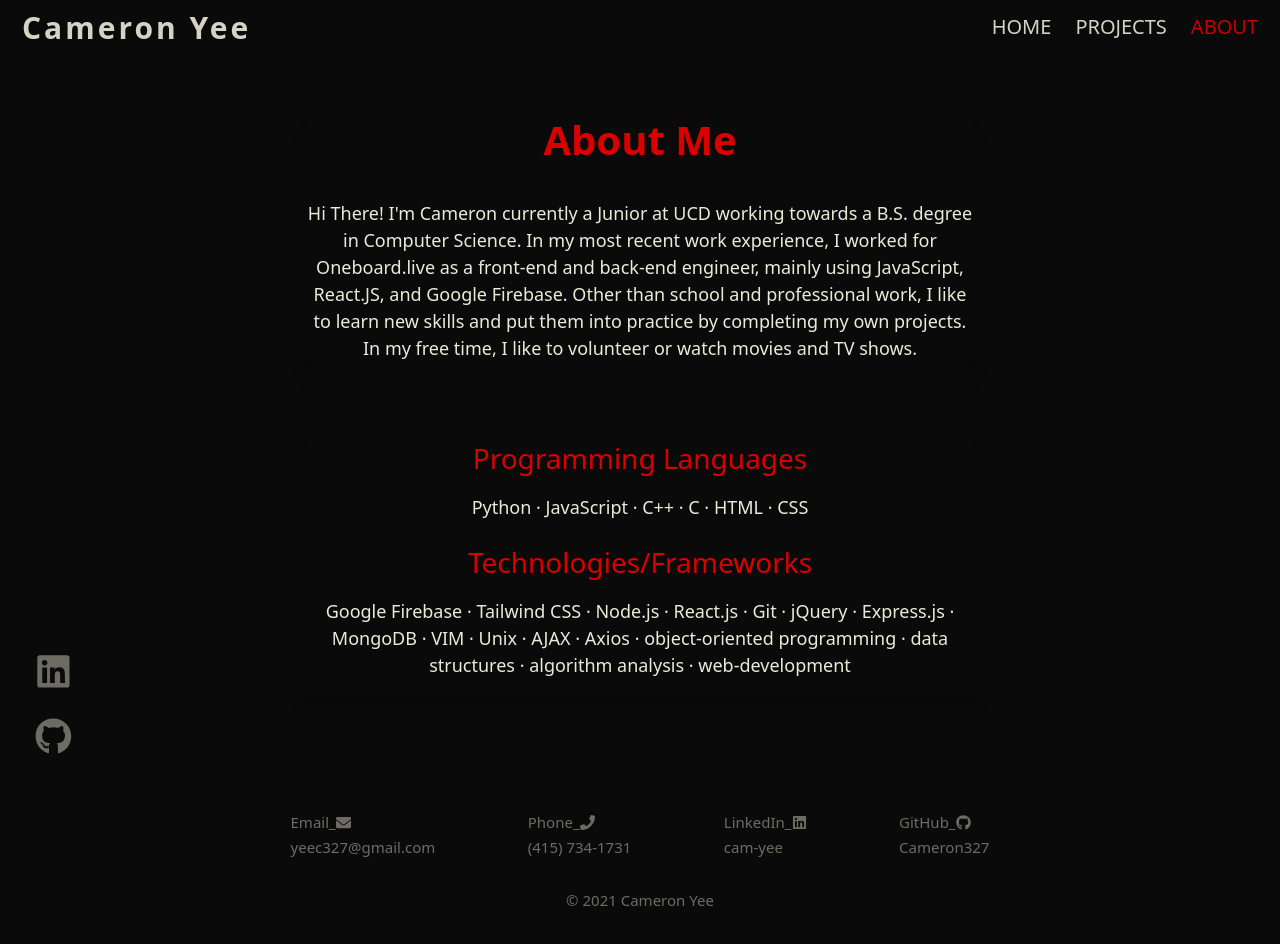
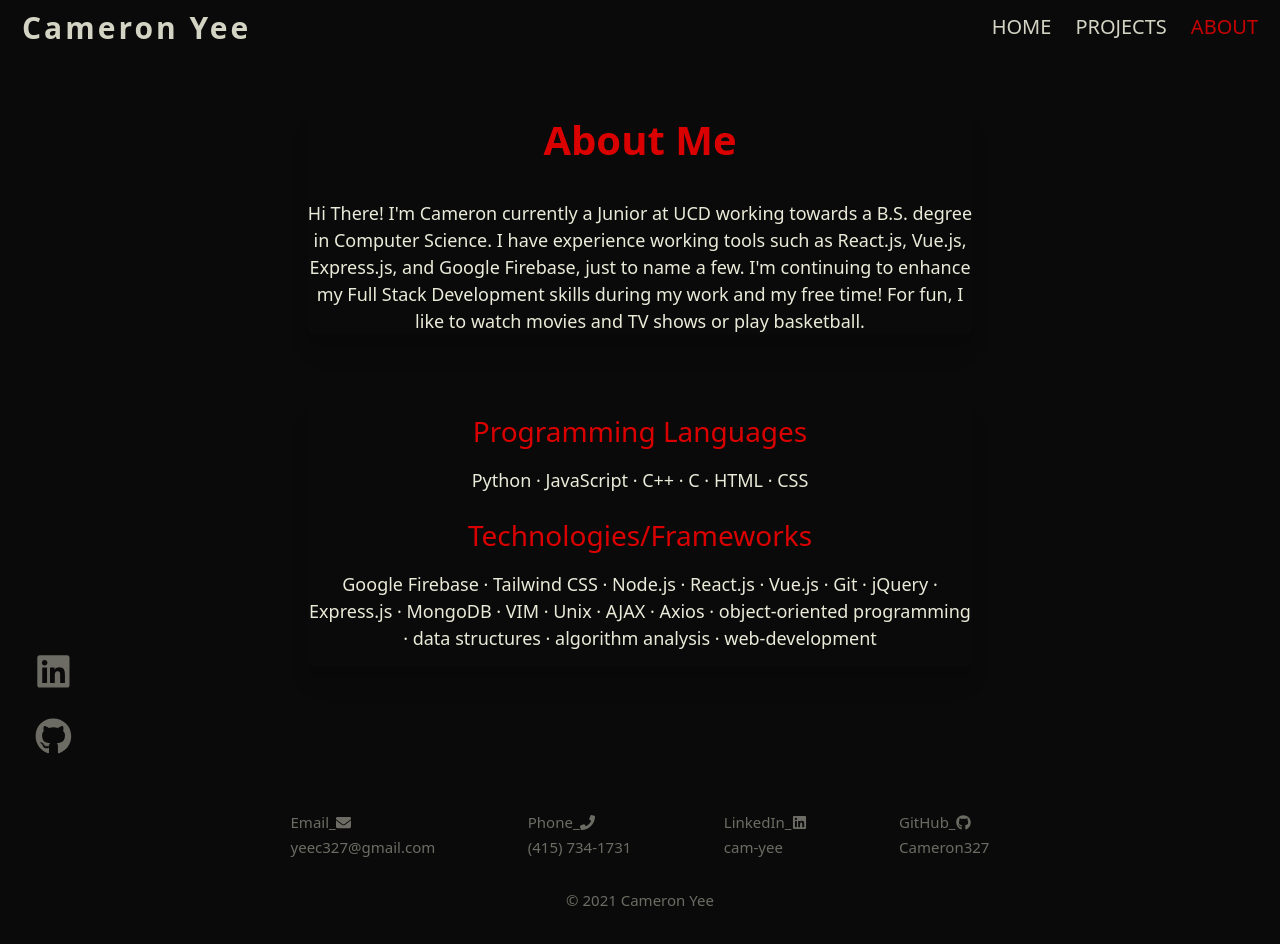
Before and after one commit to kyleyee20/kyle-yee, a React (Create React App) app: page /about in a window 1280 px wide. Shown: the top 944 px of the page. Built offline with nearby package versions, Linux system fonts and the light colour scheme.

Commit message:
Added vue to list of skills

```diff
--- a/src/pages/About.js
+++ b/src/pages/About.js
@@ -11,12 +11,11 @@ function About() {
             </strong>
             <p className="description">
               Hi There! I'm Cameron currently a Junior at UCD working towards a
-              B.S. degree in Computer Science. In my most recent work
-              experience, I worked for Oneboard.live as a front-end and back-end
-              engineer, mainly using JavaScript, React.JS, and Google Firebase.
-              Other than school and professional work, I like to learn new
-              skills and put them into practice by completing my own projects.
-              In my free time, I like to volunteer or watch movies and TV shows.
+              B.S. degree in Computer Science. I have experience working tools
+              such as React.js, Vue.js, Express.js, and Google Firebase, just to
+              name a few. I'm continuing to enhance my Full Stack Development
+              skills during my work and my free time! For fun, I like to watch
+              movies and TV shows or play basketball.
             </p>
           </div>
         </section>
@@ -63,6 +62,15 @@ function About() {
                 className="hover-scarlett"
               >
                 React.js
+              </a>{" "}
+              ·{" "}
+              <a
+                href="https://vuejs.org/"
+                target="_blank"
+                rel="noreferrer"
+                className="hover-scarlett"
+              >
+                Vue.js
               </a>{" "}
               · Git ·{" "}
               <a
```
